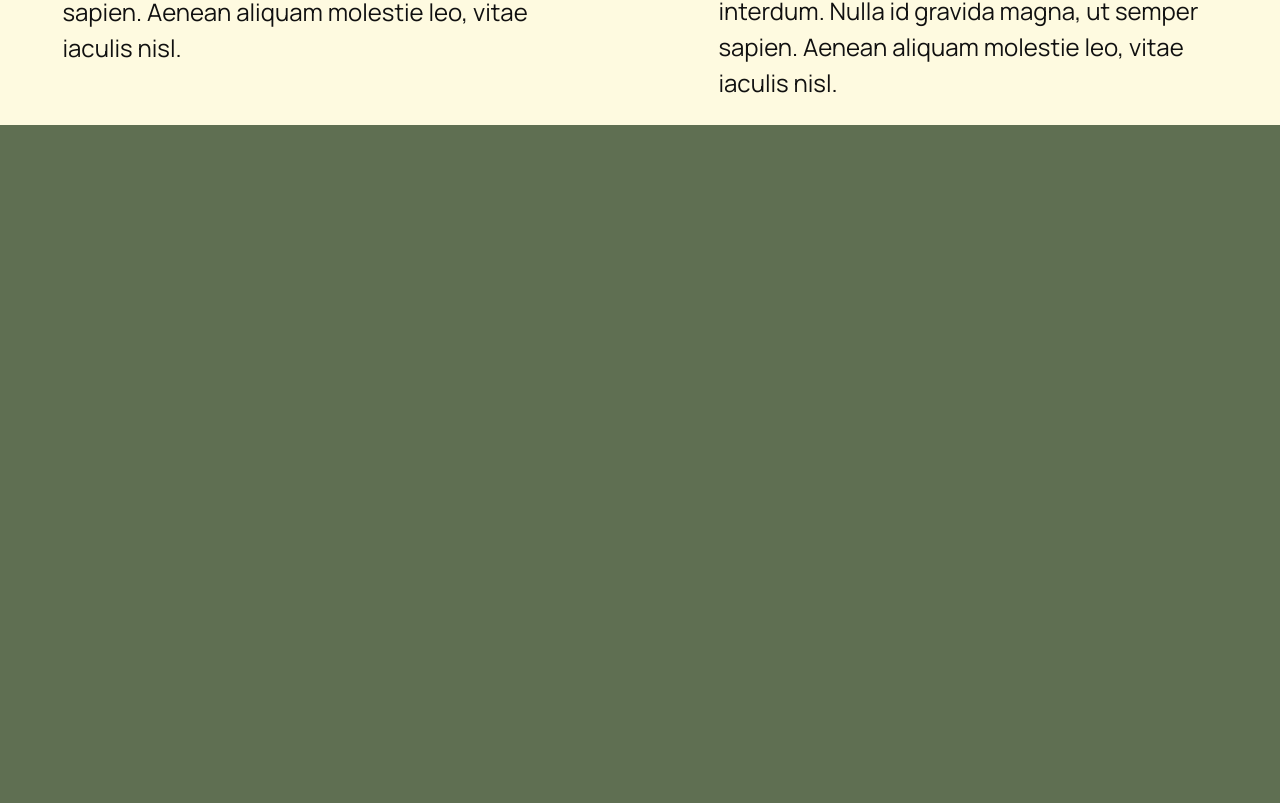
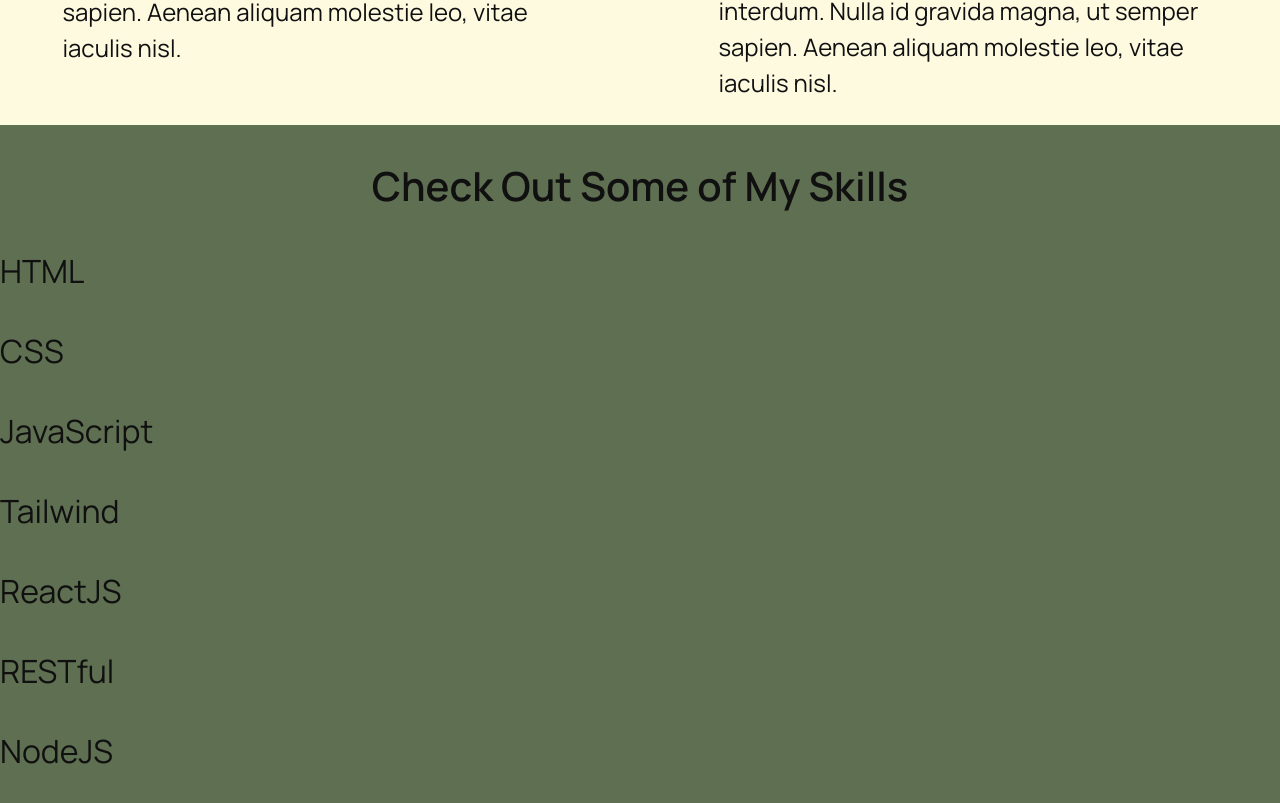
Before and after one commit to CarolANikolic/portfolio, a Next.js app: page / in a window 1280 px wide. Shown: the part 4299-5102 px from the top of the page. Before the commit the page ends 4424 px from the top, so only its background shows below. Built offline with nearby package versions, Linux system fonts and the light colour scheme.

Commit message:
feat: add list of skills into skills section.

```diff
--- a/app/page.js
+++ b/app/page.js
@@ -1,11 +1,13 @@
 import AboutMe from "@/components/AboutMe";
 import PortfolioSection from "@/components/PortfolioSection";
+import Skills from "@/components/Skills";
 
 export default function Home() {
   return (
     <main>
       <AboutMe/>
       <PortfolioSection/>
+      <Skills/>
     </main>
   );
 }
--- a/components/PortfolioItem/index.js
+++ b/components/PortfolioItem/index.js
@@ -20,7 +20,6 @@
     } = props;
 
     const [isHovered, setIsHovered] = useState(false);
-    console.log(titleContent)
 
     return (
         <section>
--- /dev/null
+++ b/components/Skills/index.js
@@ -0,0 +1,31 @@
+import TitleAndText from "../TitleAndText";
+import skills from "@/objects/skills";
+import styles from "./index.module.css";
+
+export default function Skills() {
+    return (
+        <section>
+            <div>
+                <TitleAndText
+                title="h2"
+                titleContent="Check Out Some of My Skills"
+                alignment="center"
+                color="boldBlack"
+                fontSize="big"
+                />
+            </div>
+
+            <div>
+                {skills.map((skill) => (
+                    <TitleAndText
+                        key={skill}
+                        text={skill}
+                        alignment="left"
+                        color="regularBlack"
+                        fontSize="medium"
+                    />
+                ))}
+            </div>
+        </section>
+    );
+}
--- /dev/null
+++ b/objects/skills.js
@@ -0,0 +1,13 @@
+import { defaultHead } from "next/head";
+
+const skills = [
+    "HTML",
+    "CSS",
+    "JavaScript",
+    "Tailwind",
+    "ReactJS",
+    "RESTful",
+    "NodeJS",
+];
+
+export default skills
```
Also changed, not shown: components/Skills/index.module.css (added).
